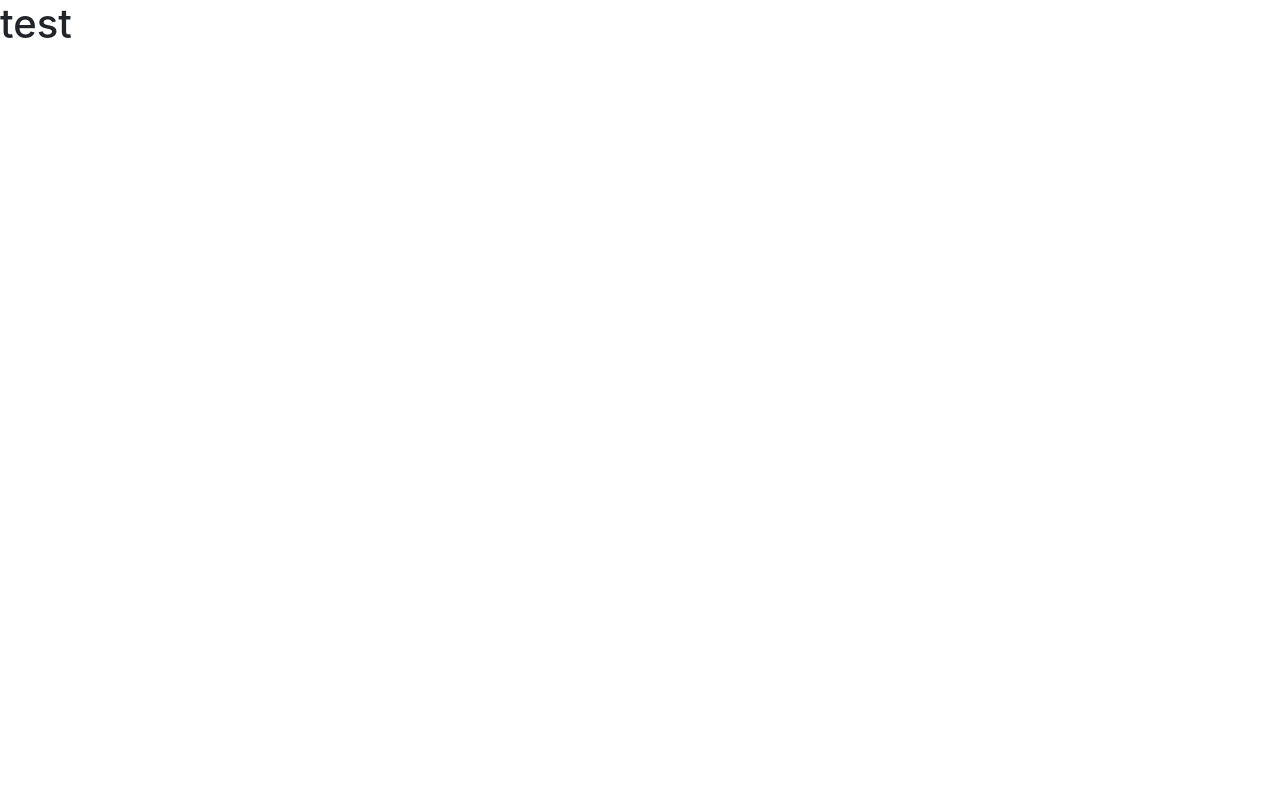
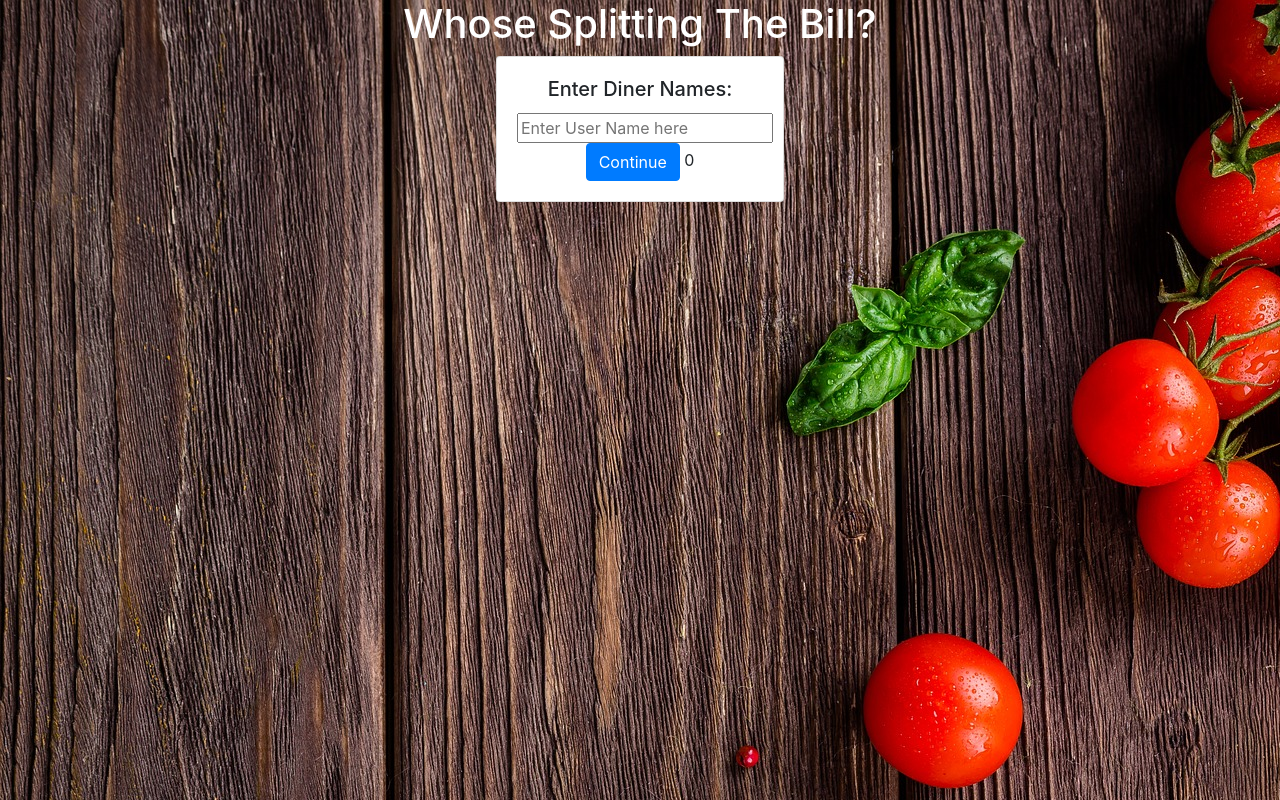
Before and after one commit to Abeyy/Restauranteur-JS, a Vue app: page / in a window 1280 px wide. Built offline with nearby package versions, Linux system fonts and the light colour scheme.

Commit message:
back where we started

```diff
--- a/src/components/EnterUsers.vue
+++ b/src/components/EnterUsers.vue
@@ -1,11 +1,44 @@
 <template>
-  <h1> test</h1>
+  <div class="enter-users-screen">
+    <h1 class="enter-user-title">Whose Splitting The Bill?</h1>
+
+    <div class="enter-users-card card" style="width: 18rem;">
+      <!-- <img class="card-img-top" src="..." alt="Card image cap"> -->
+      <div class="card-body">
+        <h5 class="card-title">Enter Diner Names:</h5>
+        <input type="text" name="User" placeholder="Enter User Name here">
+        <a href="#" class="btn btn-primary">Continue</a>
+        {{ user_amt }}
+      </div>
+    </div>
+  </div>
 </template>
 
 <script>
 export default {
+  data() {
+    return {
+      user_amt: 0
+    }
+  }
 }
 </script>
 
 <style lang="css">
+  .enter-users-screen {
+    text-align: center;
+    background: url('../assets/simpleCooking.jpg');
+    height: 100vh;
+  }
+
+  .enter-user-title {
+    color: white;
+  }
+
+  .enter-users-card {
+    margin-left: auto;
+    margin-right: auto;
+  }
+
+
 </style>
```
Also changed, not shown: src/assets/logo.png (deleted), src/assets/simpleCooking.jpg (added).
